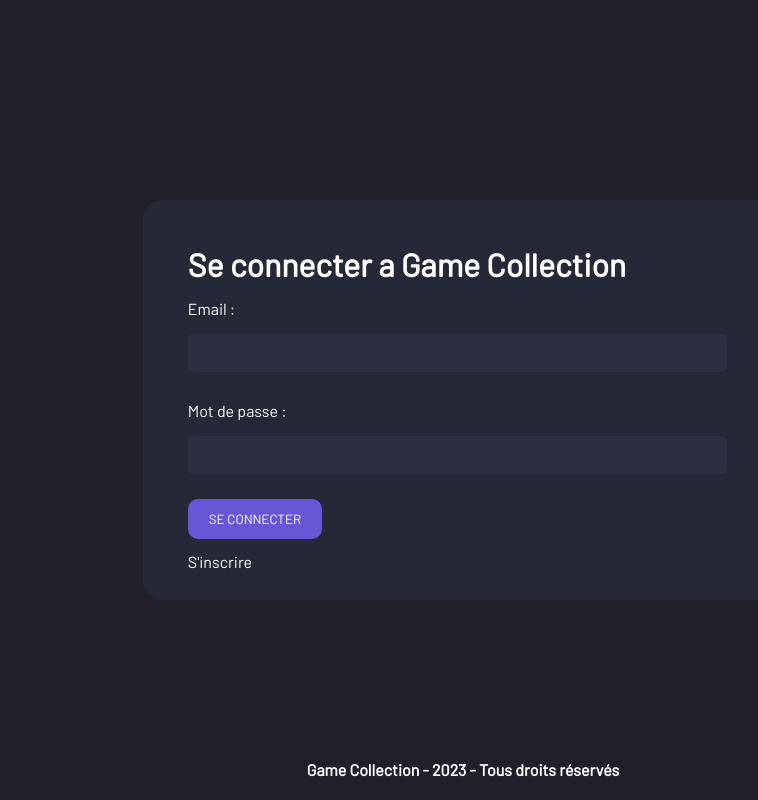
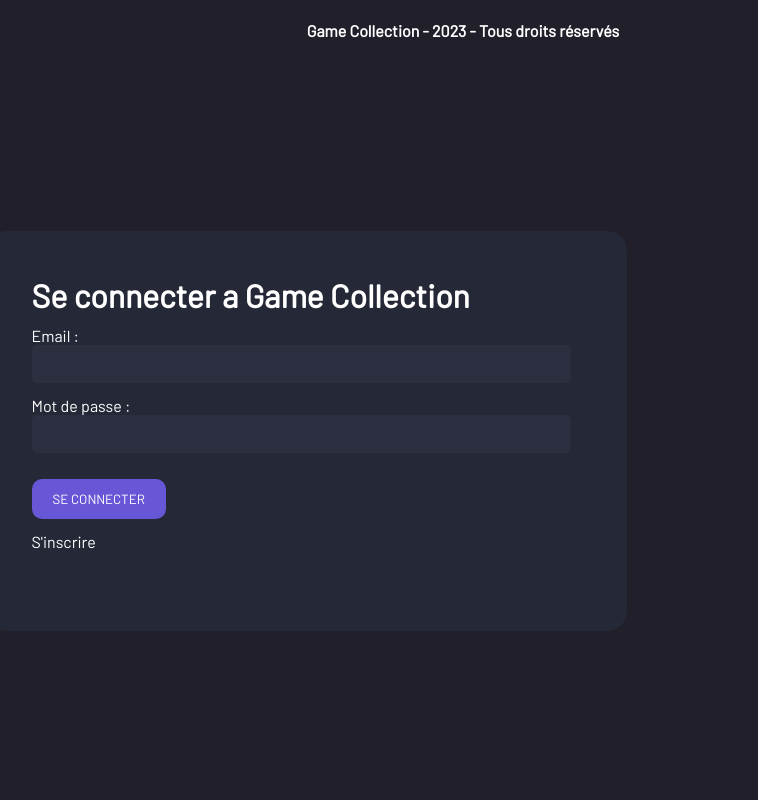
Before and after one commit to D-Lilian/game_collection, a PHP site: page / in a window 1280 px wide. Shown: the whole page, without its empty margins (177-935 px from the left). Run offline with PHP 8.4, Linux system fonts and the light colour scheme.

Commit message:
updating footer

```diff
--- a/assets/css/main.css
+++ b/assets/css/main.css
@@ -1,9 +1,4 @@
 .footer{
-    vertical-align: bottom;
-    position: absolute;
-    bottom: 0;
-    left: 30%;
-    right: 30%;
     color: rgba(255,255,255,1);
     font-family: Barlow;
     text-align: center;
@@ -14,6 +9,8 @@
     color: rgba(255,255,255,1);
     font-family: Barlow;
     text-decoration: none;
+    opacity: 100%;
+    margin: 0;
 }
 
 .logo{
--- a/assets/footer.php
+++ b/assets/footer.php
@@ -1,5 +1,3 @@
-<div>
-    <footer class="footer">
-        <h4>Game Collection - 2023 - Tous droits réservés</h4>
-    </footer>
-</div
+<footer>
+    <h4 class="footer">Game Collection - 2023 - Tous droits réservés</h4>
+</footer>
```
